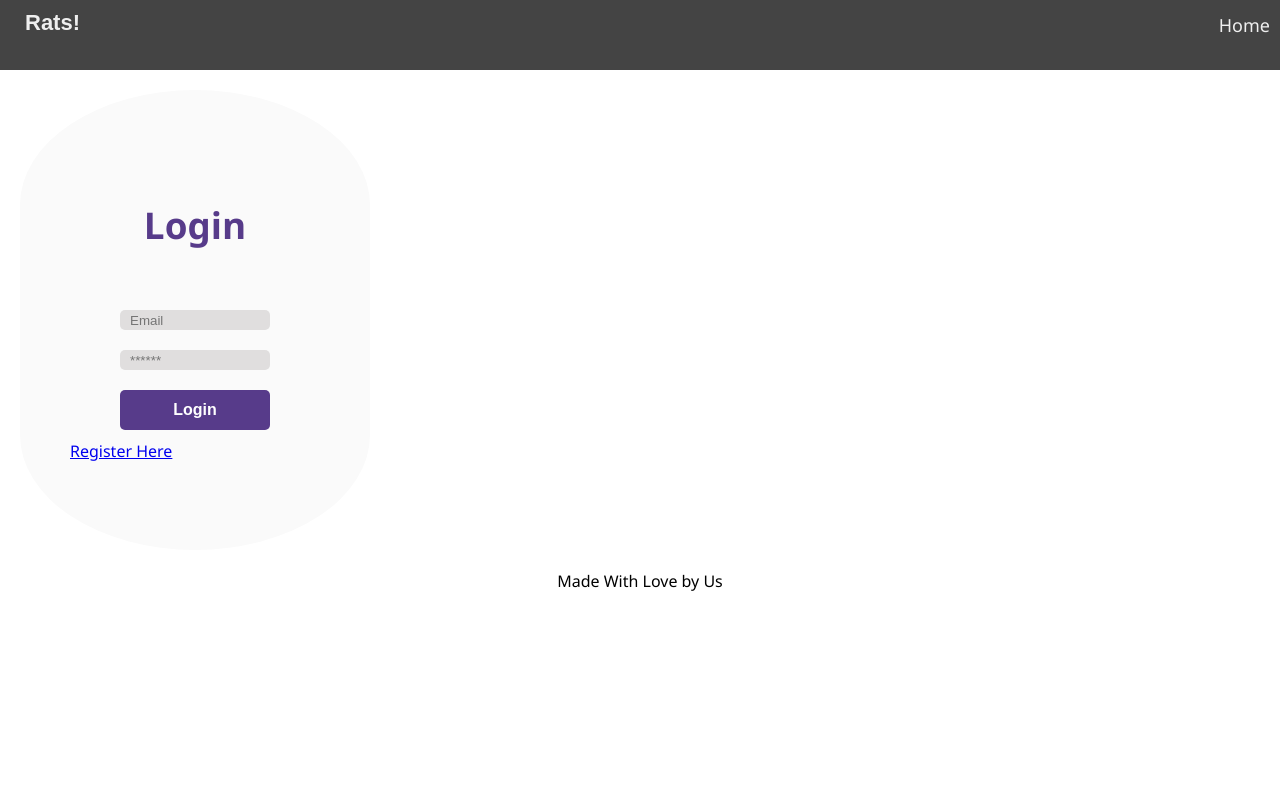
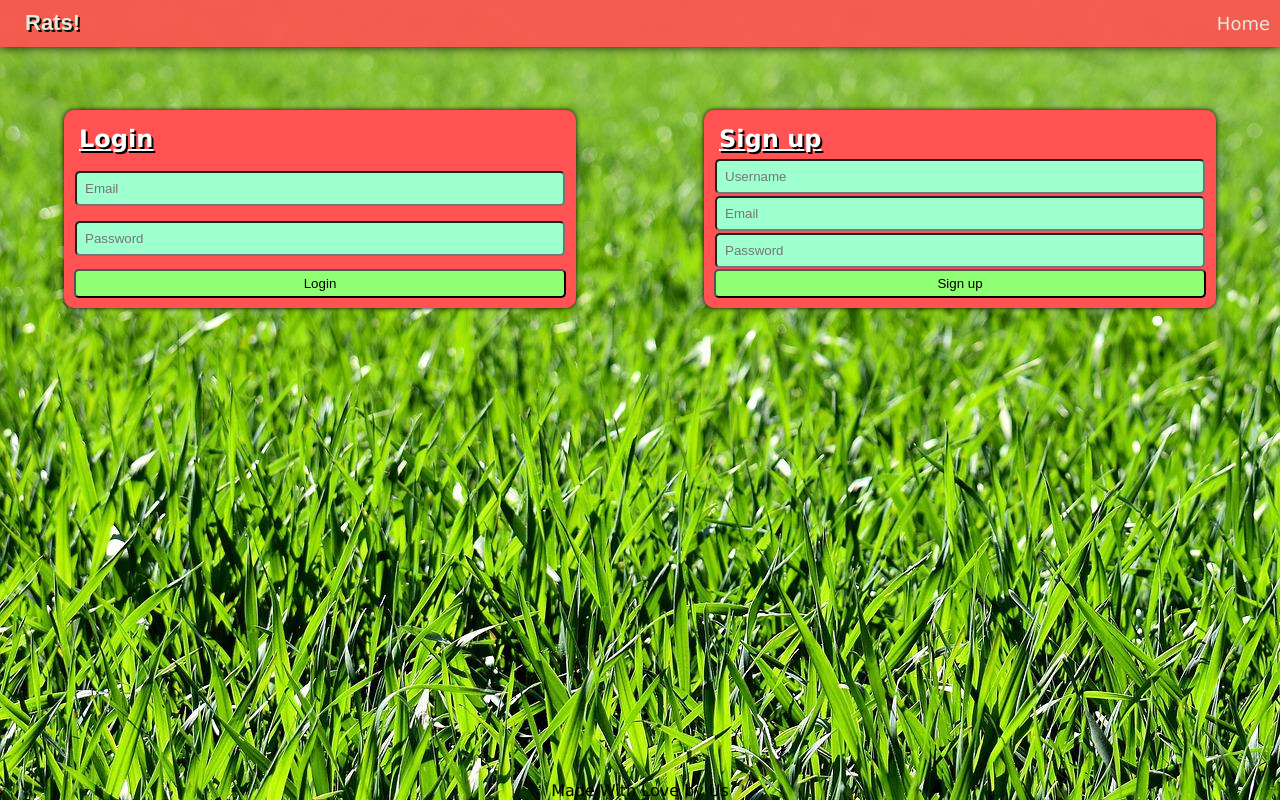
Before and after one commit to djbowen95/Rat-World, a React (Create React App) app in the folder client/: page / in a window 1280 px wide. Built offline with nearby package versions, Linux system fonts and the light colour scheme.

Commit message:
style changes and other effects around logging in

```diff
--- a/client/src/App.js
+++ b/client/src/App.js
@@ -9,15 +9,15 @@ import {
 import { setContext } from "@apollo/client/link/context";
 import Header from "./components/Header";
 import Footer from "./components/Footer";
-import CreateRat from "./components/createRat/CreateRat";
 import MyRats from "./components/myRats/MyRats";
 import RatDesigner from "./components/createRat/RatDesigner";
-import Login from "./components/login/Login";
 import Signup from "./components/login/Signup";
 import Cemetery from "./components/myRats/Cemetery";
 import MyFriends from "./components/myRats/MyFriends";
 import Cartoon from "./components/cartoon/Cartoon";
 import Progress from "./components/progress/Progress";
+import LoginContainer from "./components/login/LoginContainer";
+import backgroundImage from "./images/backgrounds/meadow.jpg"
 
 const httpLink = createHttpLink({
   uri: "/graphql",
@@ -40,13 +40,18 @@ const client = new ApolloClient({
   cache: new InMemoryCache(),
 });
 
+const styles = {
+  backgroundImage: `url(${backgroundImage})`
+}
+
 function App() {
   return (
+    <main style={styles}>
     <ApolloProvider client={client}>
       <Router>
         <Header />
         <Routes>
-          <Route path="/" element={<Login />} />
+          <Route path="/" element={<LoginContainer />} />
           <Route path="/signup" element={<Signup/>} />
           <Route path="/myrats" element={<MyRats />} />
           <Route path="/ratdesigner" element={<RatDesigner />} />
@@ -54,12 +59,11 @@ function App() {
           <Route path="/myfriends" element={<MyFriends />} />
           <Route path="/progress" element={<Progress />} />
           <Route path="/cartoon" element={<Cartoon />} />
-
-
         </Routes>
         <Footer />
       </Router>
     </ApolloProvider>
+    </main>
   );
 }
 
--- a/client/src/components/Header.css
+++ b/client/src/components/Header.css
@@ -4,20 +4,12 @@
     color: #fff;
   }
 
-  * {
-    box-sizing: border-box;
-  }
-
-  body {
-    margin: 0px;
-    font-family: "segoe ui";
-  }
-
   .nav {
-    height: 70px;
     width: 100%;
-    background-color: #444444;
-    position: relative;
+    background-color: #ff5252;
+    opacity: 0.9;
+    box-shadow: 0px 0px 10px black;
+    position: fixed;
   }
 
   .nav > .nav-header {
@@ -29,6 +21,7 @@
     display: inline-block;
     font-size: 22px;
     color: #efefef;
+    text-shadow: 2px 2px 0px black;
     font-weight: bold;
     padding: 10px 10px 10px 10px;
     font-family: "Montserrat", sans-serif;
@@ -50,6 +43,7 @@
     padding: 13px 10px 13px 20px;
     text-decoration: none;
     color: #efefef;
+    transition: 0.5s all;
   }
 
   .nav > .nav-links > a:hover {
--- a/client/src/components/login/Login.js
+++ b/client/src/components/login/Login.js
@@ -1,77 +1,45 @@
 import React, { useState } from "react";
 import { Link } from "react-router-dom";
 import { useMutation } from "@apollo/client";
-
 import { LOGIN_USER } from "../../utils/mutations";
 
 import Auth from "../../utils/Auth";
+import { margin } from "@mui/system";
+import { fontFamily } from "@mui/system";
 
 const styles = {
-  body: {
-    width: "350px",
-    height: "500px",
-    background: "grey",
-    overflow: "hidden",
+  container: {
+    backgroundColor: "#ff5252",
     borderRadius: "10px",
-    boxShadow: "5px 20px 50px #000",
+    padding: "10px",
+    boxShadow: "0px 0px 5px black",
+    margin: "10px",
+    width: "40%",
   },
-  login: {
-    height: "460px",
-    background: "rgb(250, 250, 250)",
-    borderRadius: "60% / 30%",
-    display: "inline-block",
-    width: "350px",
-    border: "black",
-    padding: "50px",
-    margin: "20px",
-  },
-  label: {
-    color: "#573b8a",
-    fontSize: "2.3em",
-    justifyContent: "center",
+  form: {
     display: "flex",
-    margin: "60px",
-    fontWeight: "bold",
-    cursor: "pointer",
-    transition: "0.5s ease-in-out",
+    flexDirection: "column",
+    justifyContent: "space-between",
+    height: "100%"
   },
   input: {
-    width: "60%",
-    height: "20px",
-    background: "#e0dede",
-    justifyContent: "center",
-    display: "flex",
-    margin: "20px auto",
-    padding: "10px",
-    border: "none",
-    outline: "none",
-    borderRadius: "5px",
+    backgroundColor: "#9effcf",
+    padding: "8px",
+    margin: "1px",
+    borderRadius: "5px"
   },
-  button: {
-    width: "60%",
-    height: "40px",
-    margin: "10px auto",
-    justifyContent: "center",
-    display: "block",
-    color: "#fff",
-    background: "#573b8a",
-    fontSize: "1em",
-    fontWeight: "bold",
-    marginTop: "20px",
-    outline: "none",
-    border: "none",
-    borderRadius: "5px",
-    transition: "0.2s ease-in",
-    cursor: "pointer",
-  },
+  title: {
+    color: 'white',
+    textShadow: '2px 2px 0px black',
+    margin: "5px",
+    textDecoration: "underline"
+  }
 };
 
 //Login
 const Login = (props) => {
   const [formState, setFormState] = useState({ email: "", password: "" });
   const [login, { error, data }] = useMutation(LOGIN_USER);
-
-  console.log(Auth.getProfile());
 
   // update state based on form input changes
   const handleChange = (event) => {
@@ -85,7 +53,6 @@ const Login = (props) => {
   // submit form
   const handleFormSubmit = async (event) => {
     event.preventDefault();
-    console.log(formState);
     try {
       const { data } = await login({
         variables: { ...formState },
@@ -93,6 +60,7 @@ const Login = (props) => {
       console.log("success");
       Auth.login(data.login.token);
       Auth.getProfile();
+      window.location.replace("/myrats")
     } catch (e) {
       console.error(e);
     }
@@ -104,44 +72,30 @@ const Login = (props) => {
     });
   };
   return (
-      <div>
-        {data ? (
-          <p>
-            Success! You may now head{" "}
-            <Link to="/myrats">back to the homepage.</Link>
-          </p>
-        ) : (
-          <div style={styles.login}>
+    <div style={styles.container}>
       <form onSubmit={handleFormSubmit} style={styles.form}>
-              <h2 style={styles.label} aria-hidden="true">
+        <h2 style={styles.title} aria-hidden="true">
           Login
         </h2>
         <input
           style={styles.input}
           type="email"
           name="email"
+          id="email"
           placeholder="Email"
           value={formState.email}
           onChange={handleChange}
-                required=""
         />
         <input
           style={styles.input}
           type="password"
           name="password"
-                placeholder="******"
+          placeholder="Password"
           value={formState.password}
           onChange={handleChange}
-                required=""
         />
-              <button style={styles.button} type="submit">
-                Login
-              </button>
+        <button type="submit">Login</button>
       </form>
-            <a href="/signup">Register Here</a>
-          </div>
-        )}
-
       {error && (
         <div className="my-3 p-3 bg-danger text-white">{error.message}</div>
       )}
--- /dev/null
+++ b/client/src/components/login/LoginContainer.js
@@ -0,0 +1,19 @@
+import React, { useState } from "react";
+import Login from "./Login"
+import Signup from "./Signup"
+
+const styles = {
+    display: "flex",
+    justifyContent: "space-around"
+}
+
+function LoginContainer(){
+    return (
+        <section style={styles}>
+            <Login/>
+            <Signup/>
+        </section>
+    )
+}
+
+export default LoginContainer
--- a/client/src/components/login/Signup.js
+++ b/client/src/components/login/Signup.js
@@ -1,77 +1,46 @@
-import React, { useState } from 'react';
-import { Link } from 'react-router-dom';
-import { useMutation } from '@apollo/client';
+import React, { useState } from "react";
+import { Link } from "react-router-dom";
+import { useMutation } from "@apollo/client";
 
-import { REGISTER_USER } from '../../utils/mutations';
+import { REGISTER_USER } from "../../utils/mutations";
 
-import Auth from '../../utils/Auth';
+import Auth from "../../utils/Auth";
 
 const styles = {
-  body: {
-    width: "350px",
-    height: "500px",
-    background: "grey",
-    overflow: "hidden",
+  container: {
+    backgroundColor: "#ff5252",
     borderRadius: "10px",
-    boxShadow: "5px 20px 50px #000",
+    padding: "10px",
+    boxShadow: "0px 0px 5px black",
+    margin: "10px",
+    width: "40%",
   },
-  signup: {
-    height: "460px",
-    background: "rgb(250, 250, 250)",
-    float: "left",
-    borderRadius: "60% / 30%",
-    width: "350px",
-    border: "black",
-    padding: "50px",
-    margin: "20px",
-  },
-  label: {
-    color: "#573b8a",
-    fontSize: "2.3em",
-    justifyContent: "center",
+  form: {
     display: "flex",
-    margin: "60px",
-    fontWeight: "bold",
-    cursor: "pointer",
-    transition: "0.5s ease-in-out",
+    flexDirection: "column",
+    justifyContent: "space-between",
+    height: "100%"
   },
   input: {
-    width: "60%",
-    height: "20px",
-    background: "#e0dede",
-    justifyContent: "center",
-    display: "flex",
-    margin: "20px auto",
-    padding: "10px",
-    border: "none",
-    outline: "none",
+    backgroundColor: "#9effcf",
+    padding: "8px",
+    margin: "1px",
     borderRadius: "5px",
   },
-  button: {
-    width: "60%",
-    height: "40px",
-    margin: "10px auto",
-    justifyContent: "center",
-    display: "block",
-    color: "#fff",
-    background: "#573b8a",
-    fontSize: "1em",
-    fontWeight: "bold",
-    marginTop: "20px",
-    outline: "none",
-    border: "none",
-    borderRadius: "5px",
-    transition: "0.2s ease-in",
-    cursor: "pointer",
-  },
+  title: {
+    color: 'white',
+    textShadow: '2px 2px 0px black',
+    margin: "5px",
+    textDecoration: "underline"
+  }
 };
 
 //Signup
 const Signup = () => {
   const [formState, setFormState] = useState({
-    name: '',
-    email: '',
-    password: '',
+    name: "",
+    email: "",
+    password: "",
   });
   const [register, { error, data }] = useMutation(REGISTER_USER);
 
@@ -86,40 +55,28 @@ const Signup = () => {
 
   const handleFormSubmit = async (event) => {
     event.preventDefault();
-    console.log(formState);
-
     try {
       const { data } = await register({
         variables: { ...formState },
       });
-
       Auth.login(data.addUser.token);
     } catch (e) {
       console.error(e);
     }
   };
   return (
-  <div>
-        {/* <input style={styles.input} type="checkbox" aria-hidden="true" /> */}
-        {data ? (
-              <p>
-                Success! You may now head{' '}
-                <Link to="/">back to the homepage.</Link>
-              </p>
-            ) : (
-            <div style={styles.signup}>
+    <div style={styles.container}>
       <form onSubmit={handleFormSubmit} style={styles.form}>
-                <h2 style={styles.label} aria-hidden="true">
+        <h2 style={styles.title} aria-hidden="true">
           Sign up
         </h2>
         <input
           style={styles.input}
           type="text"
           name="name"
-                    placeholder="Name"
+          placeholder="Username"
           value={formState.name}
           onChange={handleChange}
-                    required=""
         />
         <input
           style={styles.input}
@@ -128,30 +85,24 @@ const Signup = () => {
           placeholder="Email"
           value={formState.email}
           onChange={handleChange}
-                    required=""
         />
         <input
           style={styles.input}
           type="password"
           name="password"
-                    placeholder="******"
+          placeholder="Password"
           value={formState.password}
           onChange={handleChange}
-                    required=""
         />
-                <button type='submit' style={styles.button}>Sign up</button>
+        <button type="submit" style={styles.button}>
+          Sign up
+        </button>
       </form>
-            <a href="/">Already have an account </a>
-            </div>
-            )}
-
       {error && (
-              <div className="my-3 p-3 bg-danger text-white">
-                {error.message}
-              </div>
+        <div className="my-3 p-3 bg-danger text-white">{error.message}</div>
       )}
     </div>
-  )
+  );
 };
 
 export default Signup;
--- a/client/src/index.css
+++ b/client/src/index.css
@@ -4,11 +4,33 @@
 
 body {
     margin: 0px;
+    font-family: 'Lucida Sans', 'Lucida Sans Regular', 'Lucida Grande', 'Lucida Sans Unicode', Geneva, Verdana, sans-serif;
 }
 
 main {
-      height: '100vh';
-      display: 'flex';
-      flex-direction: 'column';
-      justify-content: 'space-between';
+      height: 100vh;
+      display: flex;
+      flex-direction: column;
+      justify-content: space-between;
+      background-image: url();
   }
+
+section {
+    padding-top: 100px;
+}
+
+button {
+    padding: 5px;
+    background-color: rgb(143, 255, 115);
+    border-radius: 5px;
+    transition: all 0.5s;
+    cursor: pointer;
+}
+
+button:hover {
+    background-color: rgb(205, 255, 193);
+}
+
+button:active {
+    box-shadow: 0px 0px 5px black inset;
+}
```
Also changed, not shown: client/src/components/login/css/styles.css (deleted, +0 -10 lines), package.json (+0 -14 lines), client/src/images/backgrounds/meadow.jpg (added). Lines whose indentation alone changed are shown as unchanged.
